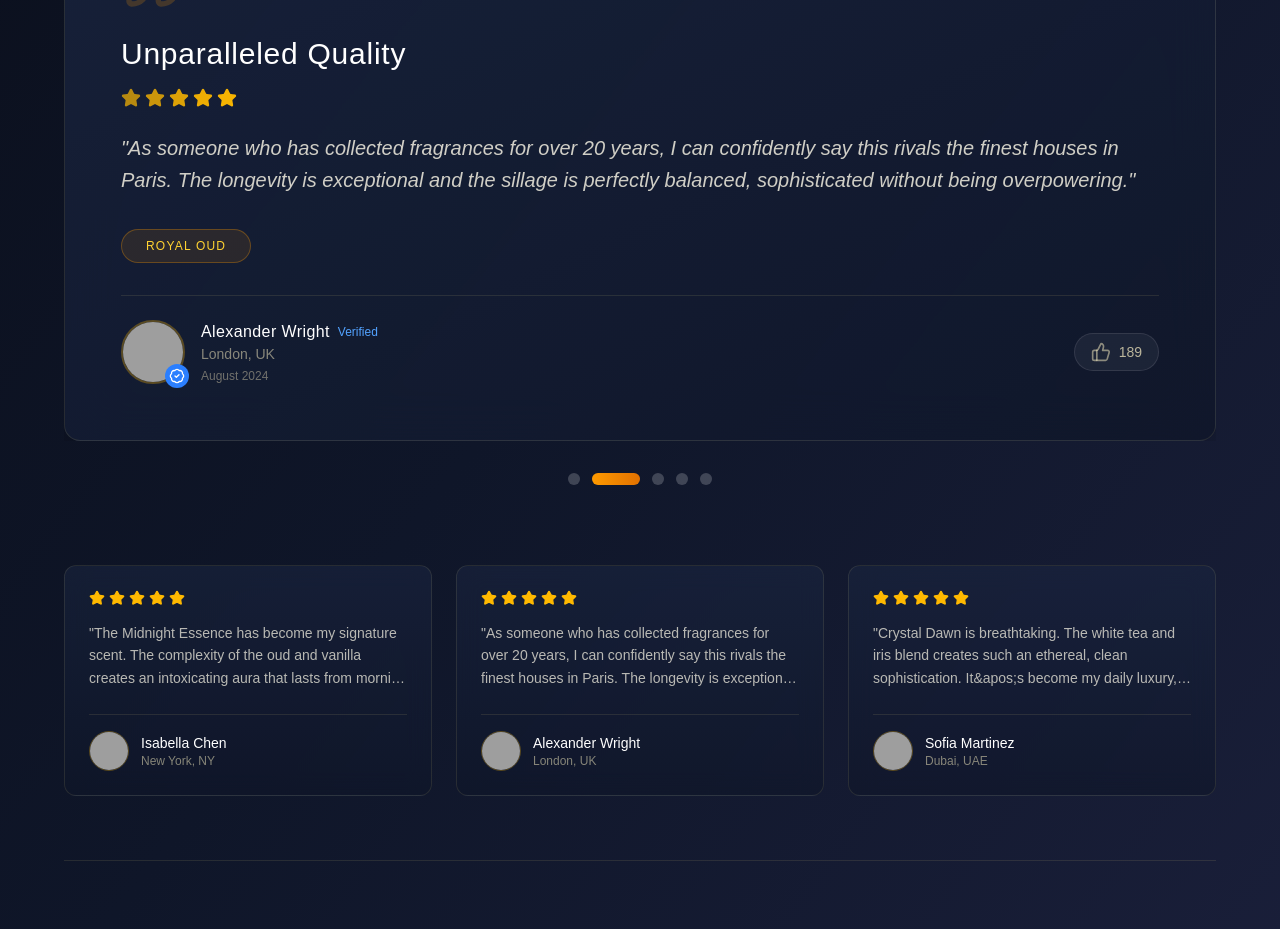
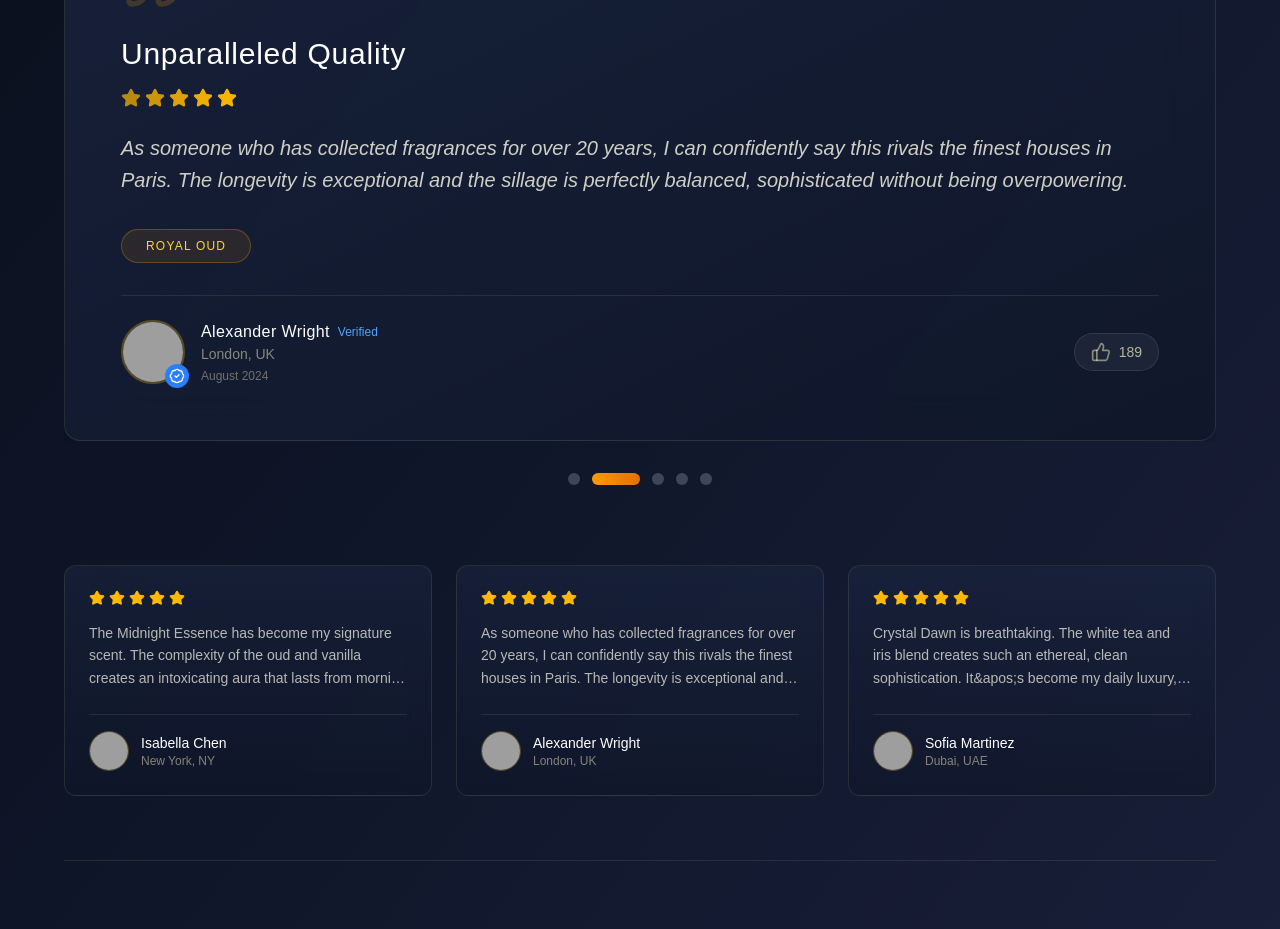
Before and after one commit to zero2one1604-ai/Zero-2-One-Marketing-, a Next.js app: page / in a window 1280 px wide. Shown: the part 3080-4009 px from the top of the page. Built offline with nearby package versions, Linux system fonts and the light colour scheme; grey boxes are pictures that could not be loaded.

Commit message:
`Remove unnecessary quotes from JSX strings in LuxuryReviews component`

```diff
--- a/src/app/components/CustomerReviews.js
+++ b/src/app/components/CustomerReviews.js
@@ -107,7 +107,6 @@ export default function LuxuryReviews() {
     <div className="min-h-screen bg-gradient-to-br from-[#0a0e1a] via-[#0f1629] to-[#1a1f3a] py-20 px-4">
       <div className="max-w-6xl mx-auto">
 
-        {/* Header Section */}
         <div className="text-center mb-16 space-y-6">
           <div className="inline-block">
             <div className="flex items-center gap-3 mb-4">
@@ -168,7 +167,7 @@ export default function LuxuryReviews() {
                   </div>
 
                   <p className="text-amber-50/80 text-lg md:text-xl leading-relaxed font-light mb-8 italic">
-                    "{review.review}"
+                    {review.review}
                   </p>
 
                   <div className="inline-block bg-amber-500/10 border border-amber-500/30 rounded-full px-6 py-2 mb-8">
@@ -260,7 +259,7 @@ export default function LuxuryReviews() {
               </div>
 
               <p className="text-amber-50/70 text-sm leading-relaxed font-light mb-6 line-clamp-3">
-                "{review.review}"
+                {review.review}
               </p>
 
               <div className="flex items-center gap-3 pt-4 border-t border-amber-200/10">
```
